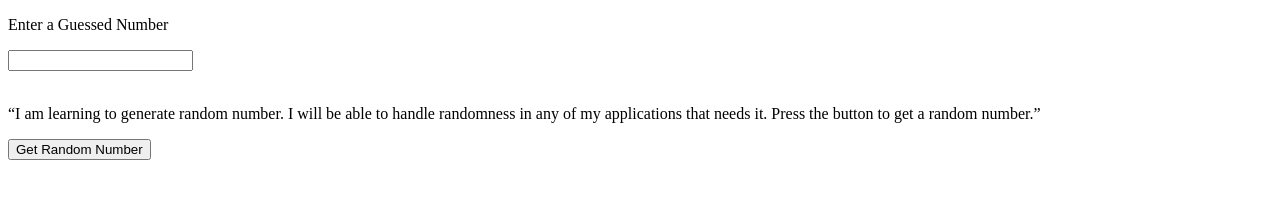
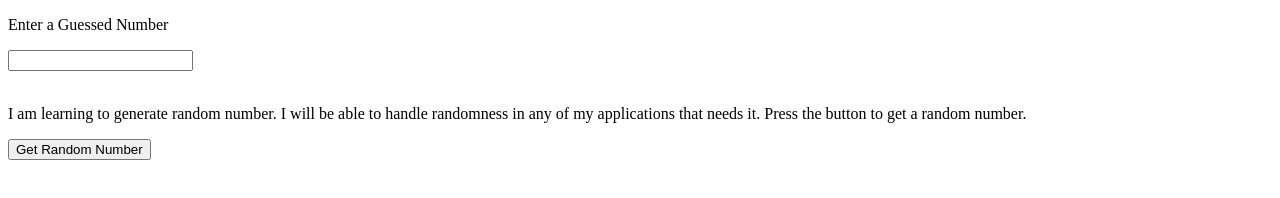
Before and after one commit to acciojob/Hot-or-Cold-Part-I-AmeyPank, a website: page main.html in a window 1280 px wide. Drawn offline with Linux system fonts and the light colour scheme.

Commit message:
created a submission

```diff
--- a/main.html
+++ b/main.html
@@ -11,9 +11,9 @@
   <!-- button -->
   <!-- p tag -->
   <p id="respond"></p>
-  <p id="main"> “I am learning to generate random number.
+  <p id="main"> I am learning to generate random number.
     I will be able to handle randomness in any of my applications that needs it.
-    Press the button to get a random number.”
+    Press the button to get a random number.
   <p>
     <button id="btn">Get Random Number</button>
 
```
